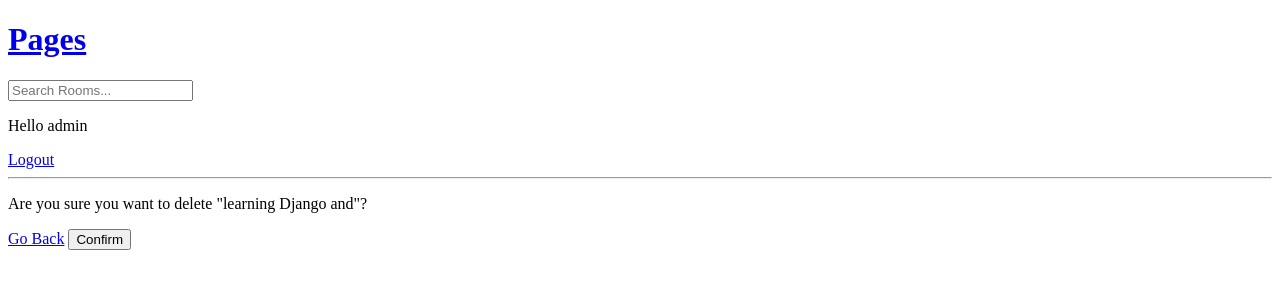
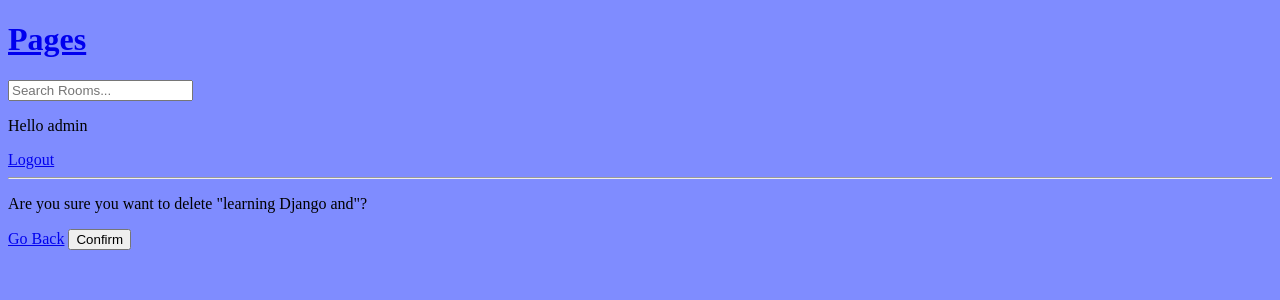
Before and after one commit to cj-prince/django_study, a Django app: page /delete_room/1/ in a window 1280 px wide. Shown: the top 300 px of the page. Run offline with Django 4.2, Linux system fonts and the light colour scheme; a user stored in the database is signed in; data comes from the database, SQL or seed files in the repository.

Commit message:
setting up static files

```diff
--- /dev/null
+++ b/static/style/main.css
@@ -0,0 +1,3 @@
+body {
+  background-color: rgb(127, 140, 255);
+}
--- a/studybub/settings.py
+++ b/studybub/settings.py
@@ -119,6 +119,9 @@ USE_TZ = True
 # https://docs.djangoproject.com/en/4.0/howto/static-files/
 
 STATIC_URL = 'static/'
+STATICFILES_DIRS =[
+    BASE_DIR/ 'static'
+]
 
 # Default primary key field type
 # https://docs.djangoproject.com/en/4.0/ref/settings/#default-auto-field
--- a/templates/main.html
+++ b/templates/main.html
@@ -1,4 +1,5 @@
 <!DOCTYPE html>
+{% load static %}
 <html>
   <head>
     <meta charset="utf-8">
@@ -6,7 +7,7 @@
     <title>Study Bud</title>
     <meta name="description" content="">
     <meta name="viewport" content="width=device-width, initial-scale=1">
-    <link rel="stylesheet" href="">
+    <link rel="stylesheet" type='text/css' media='screen' href="{% static 'style/main.css'%}">
   </head>
   <body>
     {% include 'navbar.html' %}
```
